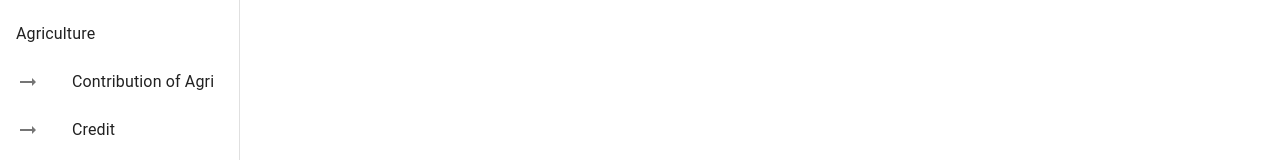
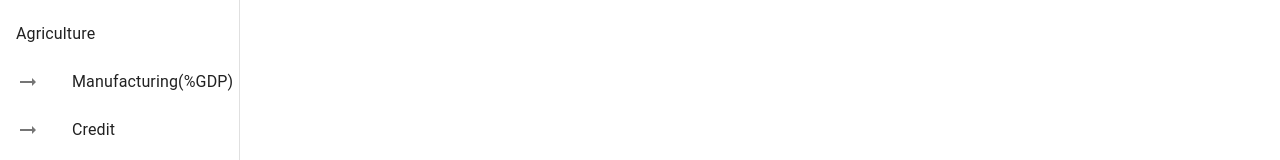
Before and after one commit to komaljoshi-sjsu/280_hackathon, a React (Create React App) app in the folder frontend/: page /dashboard in a window 1280 px wide. Shown: the part 254-414 px from the top of the page. Built offline with nearby package versions, Linux system fonts and the light colour scheme.

Commit message:
Added common function for state change of page type

```diff
--- a/frontend/src/views/Container/DashBoard/DashBoard.js
+++ b/frontend/src/views/Container/DashBoard/DashBoard.js
@@ -25,6 +25,12 @@ class DashBoard extends React.Component {
   };
 
   componentDidMount = () => {};
+
+  changeGraphType = (type) => {
+    this.setState({
+      page: type,
+    });
+  }
   handlePageChange = (e) => {
     if (e.target.innerText === "My Profile") {
       this.setState({
@@ -149,11 +155,11 @@ class DashBoard extends React.Component {
                   {" "}
                   <ListItemText primary="Agriculture" />
                 </ListItem>
-                <ListItem button key="GDP" onClick={this.handleRewards}>
+                <ListItem button key="manufacturing" onClick={this.changeGraphType}>
                   <ListItemIcon>
                     <Arrow />
                   </ListItemIcon>
-                  <ListItemText primary="Contribution of Agri" />
+                  <ListItemText primary="Manufacturing(%GDP)" />
                 </ListItem>
                 <ListItem
                   button
```
